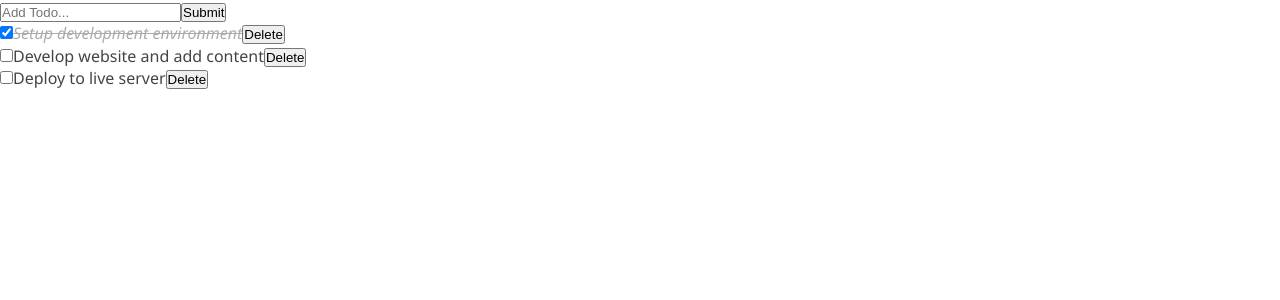
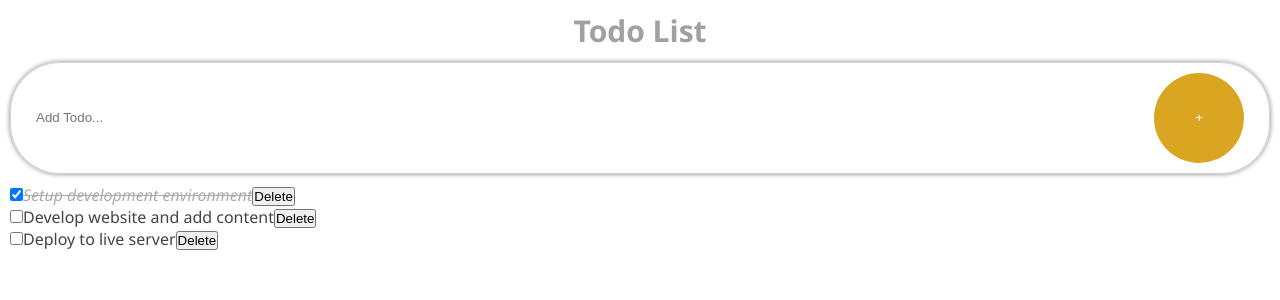
Before and after one commit to c3c1l1a/Todo-react, a React (Create React App) app: page / in a window 1280 px wide. Shown: the top 300 px of the page. Built offline with nearby package versions, Linux system fonts and the light colour scheme.

Commit message:
Add style for the form

```diff
--- a/src/App.js
+++ b/src/App.js
@@ -2,7 +2,7 @@
 import TodoContainer from './components/TodoContainer';
 import "./App.css";
 
-function App() {
+const App = () => {
   return (
     <TodoContainer />
   );
--- /dev/null
+++ b/src/components/Header.js
@@ -0,0 +1,10 @@
+/* eslint-disable */
+import styles from "./Header.module.css";
+
+const Header = () => {
+  return (
+    <h1 className={styles.header}>Todo List</h1>
+  );
+}
+
+export default Header;
--- /dev/null
+++ b/src/components/Header.module.css
@@ -0,0 +1,6 @@
+.header {
+	font-size: 30px;
+	opacity:  0.5;
+	display: flex;
+	justify-content: center;
+}
--- a/src/components/InputTodo.js
+++ b/src/components/InputTodo.js
@@ -1,5 +1,7 @@
 /* eslint-disable */
+import styles from "./InputTodo.module.css";
 import React, { useState } from 'react';
+
 function InputTodo(props) {
   const [state, setTitle] = useState({
     title: '',
@@ -24,9 +26,9 @@ function InputTodo(props) {
   }
 
   return (
-    <form onSubmit={handleSubmit}>
-      <input type="text" placeholder="Add Todo..." value={state.title} onChange={onChange} name="title"/>
-      <button>Submit</button>
+    <form onSubmit={handleSubmit} className={styles.form}>
+      <input className={styles.input} type="text" placeholder="Add Todo..." value={state.title} onChange={onChange} name="title"/>
+      <button className={styles.button}>+</button>
     </form>
   );
 }
--- /dev/null
+++ b/src/components/InputTodo.module.css
@@ -0,0 +1,25 @@
+.form {
+	display: flex;
+	justify-content: space-between;
+	border:  solid 1px lightgrey;
+	padding: 10px 25px;
+	border-radius: 50px;
+	box-shadow: 0 0 5px 0px gray;
+}
+
+.input {
+	border:  none;
+}
+
+.input:focus-visible {
+	outline:  none;
+}
+
+.button {
+	background: goldenrod;
+	color:  white;
+	border-radius: 50px;
+	width: 7vw;
+	height: 7vw;
+	border: none;
+}
--- a/src/components/TodoContainer.js
+++ b/src/components/TodoContainer.js
@@ -2,6 +2,7 @@
 
 import React, { useState } from 'react';
 import { v4 as uuidv4 } from "uuid";
+import Header from './Header';
 import TodoList from './TodoList';
 import InputTodo from './InputTodo';
 
@@ -57,7 +58,13 @@ function TodoContainer(props) {
   }
 
   return (
-    <div>
+    <div style={{
+      display: 'flex',
+      flexDirection: 'column',
+      gap: '10px',
+      padding: '10px'
+    }}>
+      <Header />
       <InputTodo addTodoProps={addTodoProps}/>
       <TodoList handleChange={handleChange}
                 deleteTodoProps={deleteTodoProps}
--- a/src/components/TodoItem.js
+++ b/src/components/TodoItem.js
@@ -1,6 +1,6 @@
 /* eslint-disable */
 
-function TodoItem(props) {
+const TodoItem = (props) => {
   const completedStyle = {
     fontStyle: 'italic',
     textDecoration: 'line-through',
```
